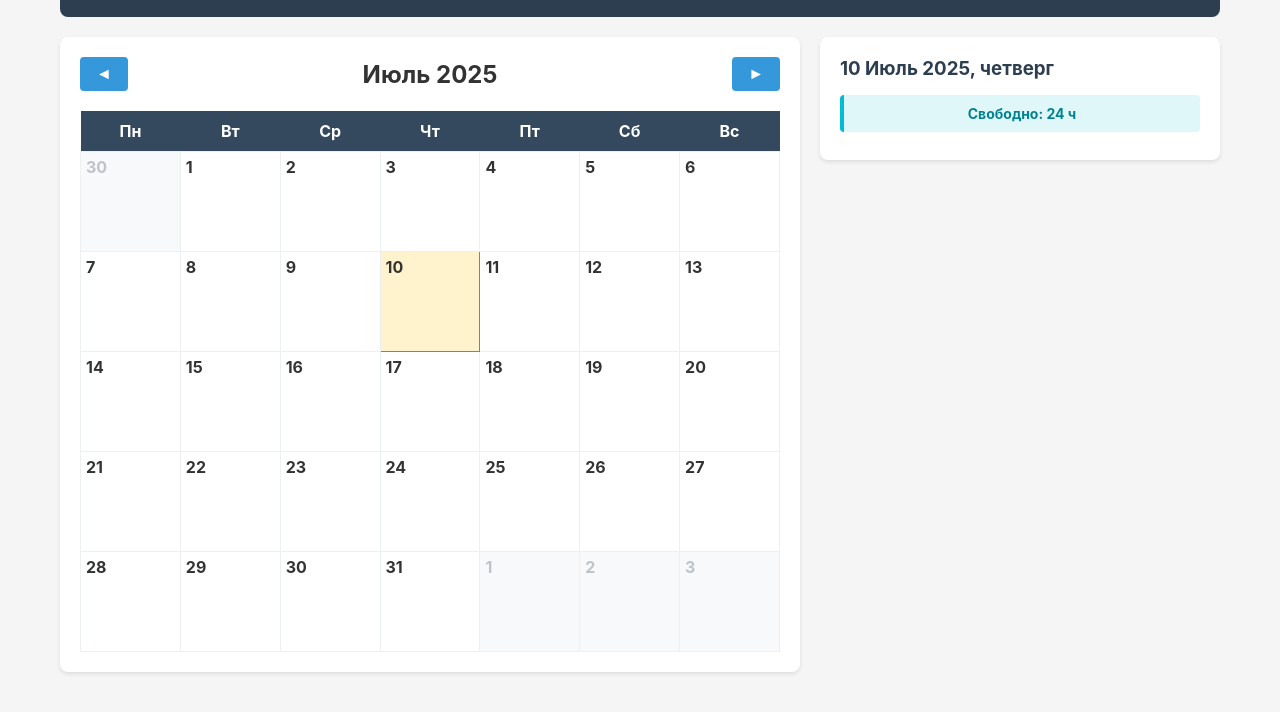
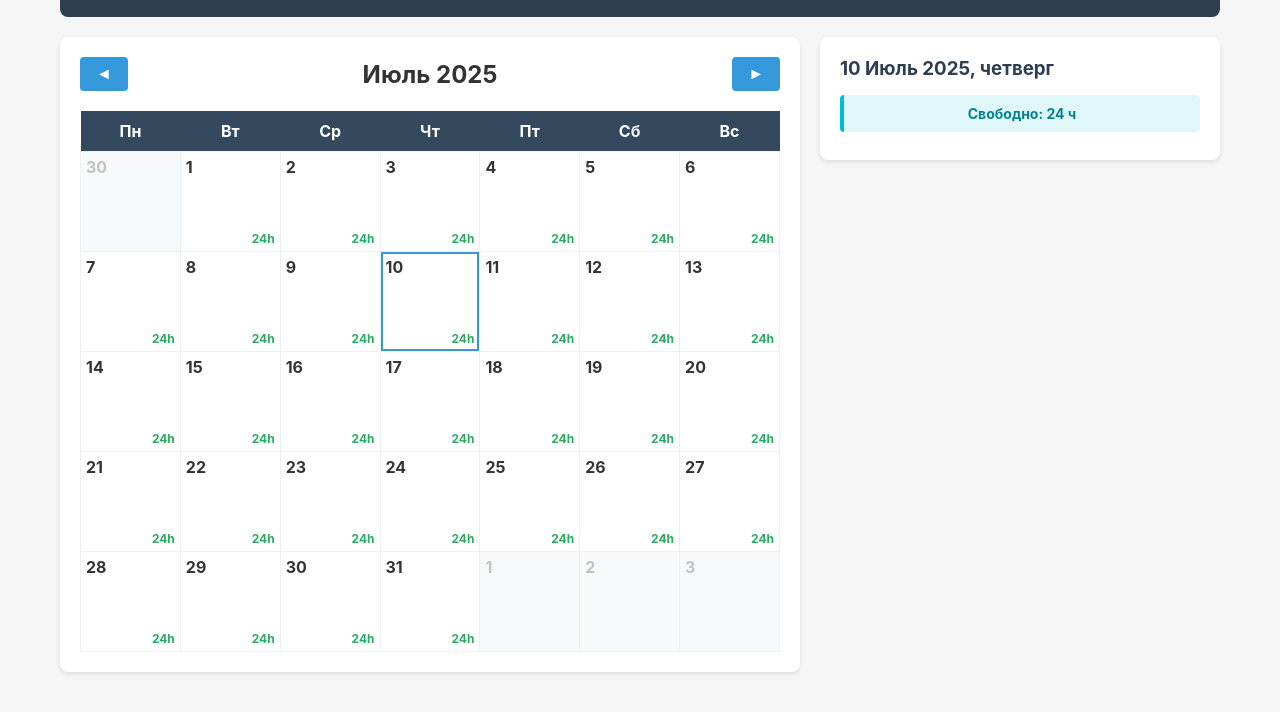
Before and after one commit to pilot114/scheduler, a plain HTML site: page index.html in a window 1280 px wide. Shown: the part 82-794 px from the top of the page. Drawn offline with Linux system fonts and the light colour scheme.

Commit message:
free hours, styles

```diff
--- a/index.html
+++ b/index.html
@@ -209,7 +209,23 @@
                         cell.dataset.date = `${year}-${(month + 1).toString().padStart(2, '0')}-${date.toString().padStart(2, '0')}`;
                         cell.onclick = () => selectDate(cell.dataset.date);
 
-                        const tasksForDay = getTasksForDate(currentDateObj);
+                        const tasksForDay = getTasksForDate(currentDateObj, true);
+                        const freeMinutes = calculateFreeMinutesForDay(currentDateObj);
+                        const freeHours = Math.floor(freeMinutes / 60);
+
+                        if (freeHours >= 1) {
+                            const freeHoursDiv = document.createElement('div');
+                            freeHoursDiv.className = 'free-hours';
+                            freeHoursDiv.textContent = `${freeHours}h`;
+                            cell.appendChild(freeHoursDiv);
+                        }
+
+                        if (freeHours < 2) {
+                            cell.classList.add('low-availability');
+                        } else if (freeHours < 4) {
+                            cell.classList.add('medium-availability');
+                        }
+
                         if (tasksForDay.length > 0) {
                             const tasksContainer = document.createElement('div');
                             tasksForDay.slice(0, 2).forEach(task => {
@@ -351,6 +367,27 @@
         }
 
 
+
+        function calculateFreeMinutesForDay(date) {
+            const tasksForDay = getTasksForDate(date, true);
+            let freeMinutes = 0;
+            let currentTime = 0;
+
+            tasksForDay.forEach(task => {
+                const taskStartTime = timeToMinutes(task.time);
+                if (taskStartTime > currentTime) {
+                    freeMinutes += taskStartTime - currentTime;
+                }
+                currentTime = taskStartTime + parseInt(task.duration);
+            });
+
+            const endOfDay = 24 * 60; // 23:59 in minutes
+            if (endOfDay > currentTime) {
+                freeMinutes += endOfDay - currentTime;
+            }
+
+            return freeMinutes;
+        }
 
         function displayTasksForDay(date) {
             const tasksForDay = getTasksForDate(date, true); // Включаем скрытые задачи
--- a/style.css
+++ b/style.css
@@ -127,26 +127,41 @@
         }
 
         .calendar td.selected {
-            background: #e3f2fd;
-            border-color: #3498db;
+            box-shadow: inset 0 0 0 2px #3498db;
         }
 
         html.dark-mode .calendar td.selected {
-            background: #003d82;
-            border-color: #3498db;
-        }
-
-        .calendar td.today {
-            background: #fff3cd;
-        }
-
-        html.dark-mode .calendar td.today {
-            background: #5a4a1d;
+            box-shadow: inset 0 0 0 2px #3498db;
         }
 
         .day-number {
             font-weight: bold;
             margin-bottom: 4px;
+        }
+
+        .free-hours {
+            font-size: 12px;
+            font-weight: bold;
+            color: #27ae60; /* Green */
+            position: absolute;
+            bottom: 5px;
+            right: 5px;
+        }
+
+        .calendar td.low-availability {
+            background-color: #ffebee; /* Light Red */
+        }
+
+        .calendar td.medium-availability {
+            background-color: #fffde7; /* Light Yellow */
+        }
+
+        html.dark-mode .calendar td.low-availability {
+            background-color: #4a1e1e;
+        }
+
+        html.dark-mode .calendar td.medium-availability {
+            background-color: #4d4d1f;
         }
 
         .calendar-task {
```
